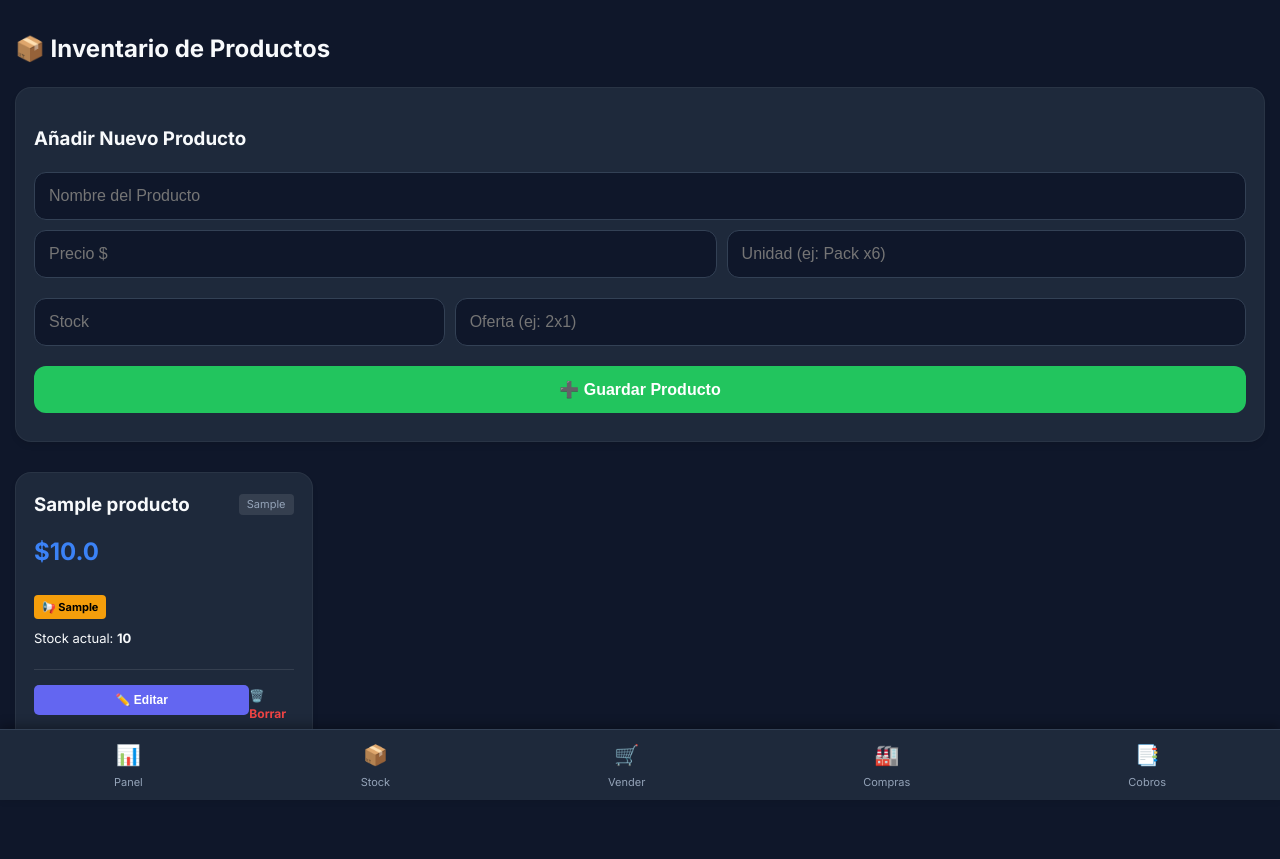
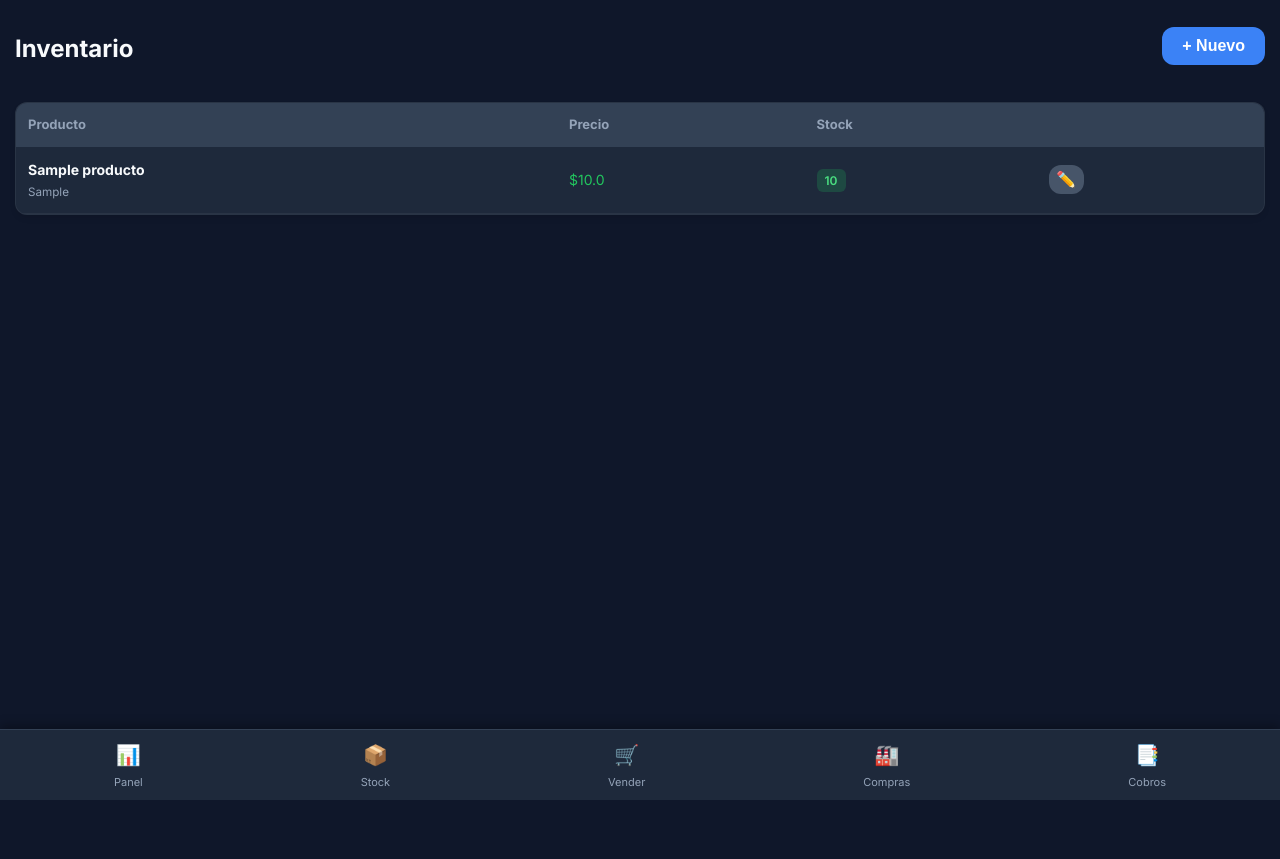
Before and after one commit to nicomartinezytm-pixel/distribuidora, a Flask app: page / in a window 1280 px wide. After the commit the page ends 800 px from the top, so only its background shows below. Run offline with Flask 3, Linux system fonts and the light colour scheme; tables that the repository leaves empty hold one stand-in row (values such as "Sample post").

Commit message:
Update index.html

```diff
--- a/templates/index.html
+++ b/templates/index.html
@@ -1,170 +1,36 @@
 {% extends "base.html" %}
 {% block content %}
 
-<style>
-    .grid-productos {
-        display: grid;
-        grid-template-columns: repeat(auto-fill, minmax(280px, 1fr));
-        gap: 20px;
-        margin-top: 20px;
-    }
-    .badge-unidad {
-        background: rgba(255,255,255,0.1);
-        padding: 2px 8px;
-        border-radius: 4px;
-        font-size: 11px;
-        color: #94a3b8;
-    }
-    .tag-oferta {
-        background: #f59e0b;
-        color: #000;
-        font-size: 11px;
-        font-weight: bold;
-        padding: 4px 8px;
-        border-radius: 4px;
-        display: inline-block;
-        margin-top: 10px;
-    }
-    .stock-label { font-size: 13px; margin-top: 10px; display: block; }
-    .form-group { display: flex; gap: 10px; margin-bottom: 10px; }
-
-    /* Estilos del Modal */
-    .modal {
-        display: none;
-        position: fixed;
-        z-index: 1000;
-        left: 0;
-        top: 0;
-        width: 100%;
-        height: 100%;
-        background: rgba(0,0,0,0.8);
-    }
-    .modal-content {
-        background: #1e293b;
-        margin: 5% auto;
-        padding: 20px;
-        border-radius: 15px;
-        width: 90%;
-        max-width: 400px;
-        border: 1px solid #334155;
-    }
-    .modal-content input {
-        width: 100%;
-        margin-bottom: 10px;
-        box-sizing: border-box;
-    }
-</style>
-
-<h1>📦 Inventario de Productos</h1>
-
-<!-- FORMULARIO DE CARGA -->
-<div class="card" style="margin-bottom: 30px;">
-    <h3>Añadir Nuevo Producto</h3>
-    <form action="/agregar_producto" method="POST">
-        <input type="text" name="nombre" placeholder="Nombre del Producto" required style="width: 100%; margin-bottom: 10px;">
-        <div class="form-group">
-            <input type="number" name="precio" step="0.01" placeholder="Precio $" style="flex: 2;" required>
-            <input type="text" name="unidad" placeholder="Unidad (ej: Pack x6)" style="flex: 1.5;">
-        </div>
-        <div class="form-group">
-            <input type="number" name="stock" placeholder="Stock" style="flex: 1;" required>
-            <input type="text" name="oferta" placeholder="Oferta (ej: 2x1)" style="flex: 2;">
-        </div>
-        <button type="submit" style="background: #22c55e; width: 100%; font-weight: bold;">➕ Guardar Producto</button>
-    </form>
+<div style="display: flex; justify-content: space-between; align-items: center; margin-bottom: 15px;">
+    <h1>Inventario</h1>
+    <button onclick="document.getElementById('modal-agregar').style.display='flex'" style="width: auto; padding: 10px 20px;">+ Nuevo</button>
 </div>
 
-<!-- GRILLA DE PRODUCTOS -->
-<div class="grid-productos">
-    {% for p in productos %}
-    <div class="card">
-        <div style="display: flex; justify-content: space-between; align-items: center;">
-            <h3 style="margin: 0;">{{ p['nombre'] }}</h3>
-            <span class="badge-unidad">{{ p['unidad'] if p['unidad'] else 'Unidad' }}</span>
-        </div>
-
-        <h2 style="color: #3b82f6; margin: 15px 0;">${{ p['precio'] }}</h2>
-
-        {% if p['oferta'] %}
-        <div class="tag-oferta">📢 {{ p['oferta'] }}</div>
-        {% endif %}
-
-        <span class="stock-label">Stock actual: <b style="color: {% if p['stock'] < 10 %}#ef4444{% else %}#f8fafc{% endif %};">{{ p['stock'] }}</b></span>
-
-        <div style="margin-top: 20px; display: flex; justify-content: space-between; border-top: 1px solid rgba(255,255,255,0.1); padding-top: 15px;">
-            <button onclick='abrirModal({{ p|tojson }})' style="background: #6366f1; font-size: 12px; padding: 8px 15px; border: none; border-radius: 5px; color: white; cursor: pointer;">✏️ Editar</button>
-
-            <a href="/eliminar_producto/{{ p['id'] }}" onclick="return confirm('¿Seguro quieres eliminar este producto?')" style="color: #ef4444; font-size: 12px; text-decoration: none; align-self: center; font-weight: bold;">🗑️ Borrar</a>
-        </div>
-    </div>
-    {% else %}
-    <div style="grid-column: 1/-1; text-align: center; padding: 40px; color: #64748b;">
-        <h3>No hay productos cargados aún.</h3>
-    </div>
-    {% endfor %}
+<div class="table-container card" style="padding: 0;">
+    <table>
+        <thead>
+            <tr>
+                <th>Producto</th>
+                <th>Precio</th>
+                <th>Stock</th>
+                <th></th>
+            </tr>
+        </thead>
+        <tbody>
+            {% for p in productos %}
+            <tr>
+                <td><b>{{ p.nombre }}</b><br><small style="color: var(--text-muted)">{{ p.unidad }}</small></td>
+                <td style="color: var(--success)">${{ p.precio }}</td>
+                <td><span class="badge {% if p.stock < 5 %}fiado{% else %}pagado{% endif %}">{{ p.stock }}</span></td>
+                <td>
+                    <button onclick="abrirEditar('{{ p.id }}', '{{ p.nombre }}', '{{ p.precio }}', '{{ p.stock }}', '{{ p.unidad }}', '{{ p.oferta }}')"
+                            style="background: #475569; padding: 5px; width: 35px; margin: 0;">✏️</button>
+                </td>
+            </tr>
+            {% endfor %}
+        </tbody>
+    </table>
 </div>
 
-<!-- MODAL DE EDICIÓN -->
-<div id="modalEditar" class="modal">
-    <div class="modal-content">
-        <h3 style="margin-top: 0;">Editar Producto</h3>
-        <form action="/editar_producto" method="POST">
-            <input type="hidden" name="id" id="edit_id">
-
-            <label style="font-size: 12px; color: #94a3b8;">Nombre:</label>
-            <input type="text" name="nombre" id="edit_nombre" required>
-
-            <div class="form-group">
-                <div style="flex:1">
-                    <label style="font-size: 12px; color: #94a3b8;">Precio:</label>
-                    <input type="number" name="precio" id="edit_precio" step="0.01" required>
-                </div>
-                <div style="flex:1">
-                    <label style="font-size: 12px; color: #94a3b8;">Unidad:</label>
-                    <input type="text" name="unidad" id="edit_unidad">
-                </div>
-            </div>
-
-            <div class="form-group">
-                <div style="flex:1">
-                    <label style="font-size: 12px; color: #94a3b8;">Stock:</label>
-                    <input type="number" name="stock" id="edit_stock" required>
-                </div>
-                <div style="flex:1">
-                    <label style="font-size: 12px; color: #94a3b8;">Oferta:</label>
-                    <input type="text" name="oferta" id="edit_oferta">
-                </div>
-            </div>
-
-            <div style="display: flex; gap: 10px; margin-top: 20px;">
-                <button type="submit" style="background: #10b981; flex: 1;">Guardar Cambios</button>
-                <button type="button" onclick="cerrarModal()" style="background: #475569; flex: 1;">Cancelar</button>
-            </div>
-        </form>
-    </div>
-</div>
-
-<script>
-function abrirModal(p) {
-    document.getElementById('edit_id').value = p.id;
-    document.getElementById('edit_nombre').value = p.nombre;
-    document.getElementById('edit_precio').value = p.precio;
-    document.getElementById('edit_stock').value = p.stock;
-    document.getElementById('edit_unidad').value = p.unidad || '';
-    document.getElementById('edit_oferta').value = p.oferta || '';
-    document.getElementById('modalEditar').style.display = 'block';
-}
-
-function cerrarModal() {
-    document.getElementById('modalEditar').style.display = 'none';
-}
-
-// Cerrar si hace clic fuera del cuadradito blanco
-window.onclick = function(event) {
-    if (event.target == document.getElementById('modalEditar')) {
-        cerrarModal();
-    }
-}
-</script>
-
+<!-- Los modales se mantienen igual pero ahora se verán mejor por el CSS del base.html -->
 {% endblock %}
```
